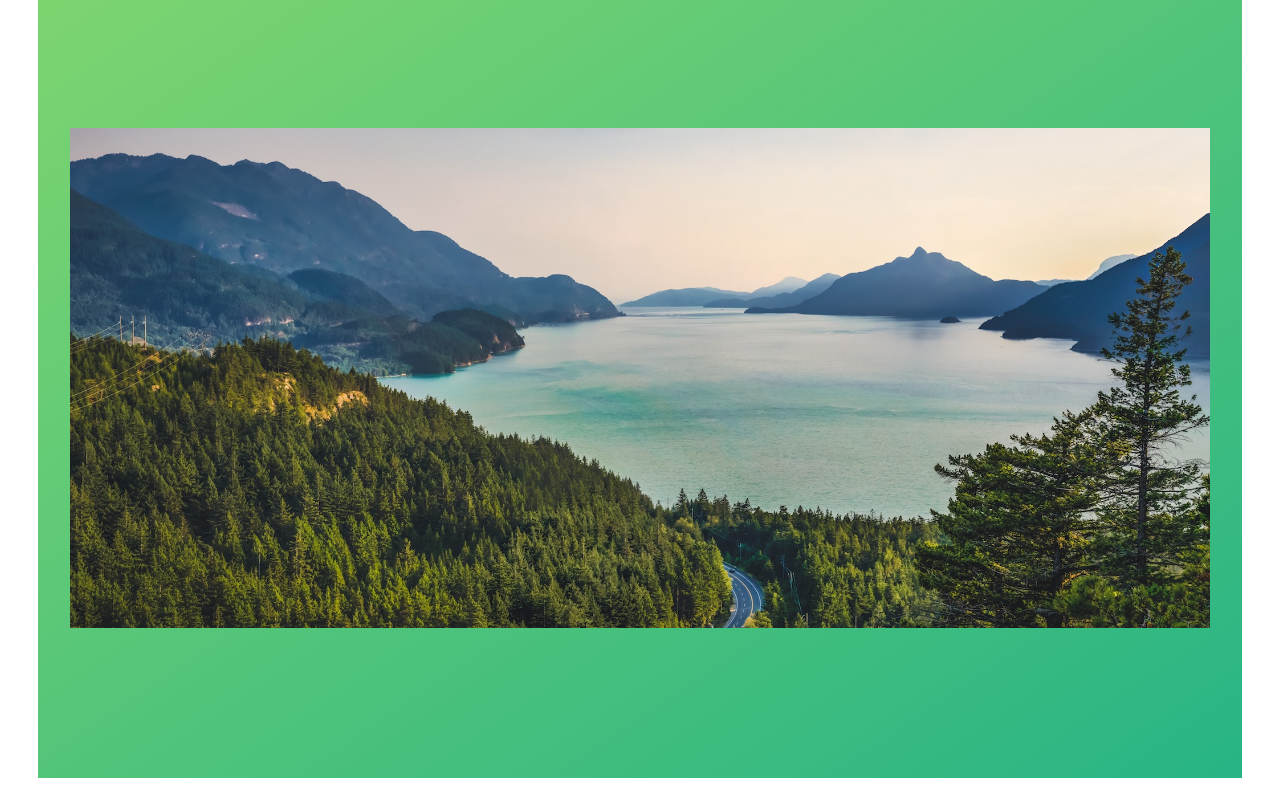
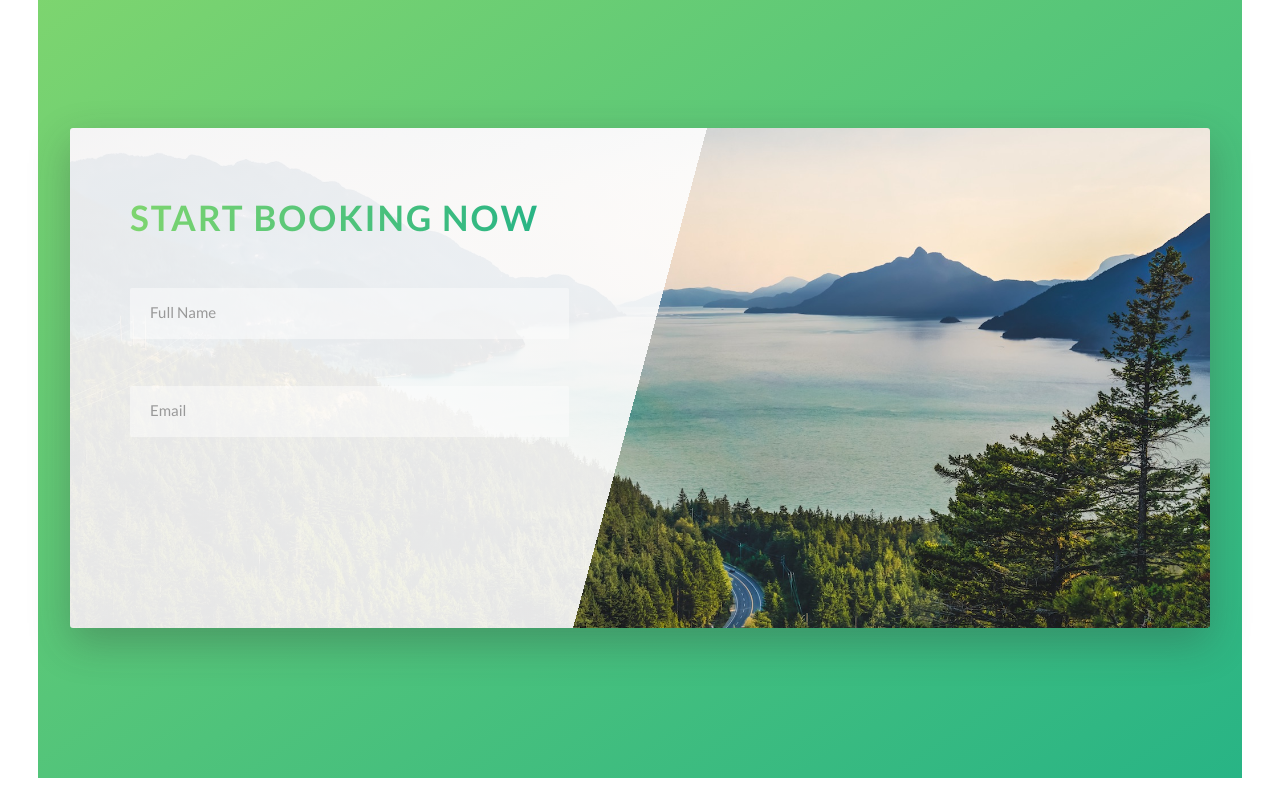
Before and after one commit to VirginiaKMartinez/natour-web, a website: page index.html in a window 1280 px wide. Shown: the part 4600-5408 px from the top of the page. Drawn offline with Linux system fonts and the light colour scheme.

Commit message:
Created inputs for name and email. Created component for the form and, styles and animations. Controlled errors with css and :invalid of chrome to avoid using javascript.

```diff
--- a/index.html
+++ b/index.html
@@ -353,7 +353,39 @@
             <section class="section-book">
                 <div class="row">
                     <div class="book">
-
+                        <div class="book__form">
+                            <form action="#" class="form">
+                                <div class="u-margin-bottom-medium">
+                                    <h2 class="heading-secondary">
+                                        Start booking now
+                                    </h2>
+                                </div>
+                                <div class="form__group">
+                                    <input
+                                        type="text"
+                                        class="form__input"
+                                        placeholder="Full Name"
+                                        id="name"
+                                        required
+                                    />
+                                    <label for="name" class="form__label">
+                                        Full name</label
+                                    >
+                                </div>
+                                <div class="form__group">
+                                    <input
+                                        type="email"
+                                        class="form__input"
+                                        placeholder="Email"
+                                        id="email"
+                                        required
+                                    />
+                                    <label for="email" class="form__label">
+                                        Email address</label
+                                    >
+                                </div>
+                            </form>
+                        </div>
                     </div>
                 </div>
             </section>
--- a/sass/abstracts/_variables.scss
+++ b/sass/abstracts/_variables.scss
@@ -13,6 +13,7 @@ $color-gray-light-1: #f7f7f7;
 $color-gray-light-2: #eee;
 
 $color-gray-dark: #777;
+$color-gray-dark-2: #999;
 
 $color-white: #fdfdfd;
 $color-black: #333333;
--- /dev/null
+++ b/sass/components/_form.scss
@@ -0,0 +1,47 @@
+.form {
+    &__group:not(:last-child) {
+        margin-bottom: 2rem;
+    }
+
+    &__input {
+        font-size: 1.5rem;
+        font-family: inherit;
+        color: inherit;
+        padding: 1.5rem 2rem;
+        border-radius: 2px;
+        background-color: rgba($color-white, 0.5);
+        border: none;
+        border-bottom: 3px solid transparent;
+        width: 70%;
+        display: block;
+
+        &:focus {
+            outline: none;
+            box-shadow: 0 1rem 2rem rgba($color-black, 0.1);
+            border-bottom: 3px solid $color-primary;
+        }
+
+        &:focus:invalid {
+            border-bottom: 3px solid $color-secondary-dark;
+        }
+
+        &::-webkit-input-placeholder {
+            color: $color-gray-dark-2;
+        }
+    }
+
+    &__label {
+        font-size: 1.2rem;
+        font-weight: 700;
+        margin-left: 2rem;
+        margin-top: 0.7rem;
+        display: block;
+        transition: all 0.3s;
+    }
+
+    &__input:placeholder-shown + &__label {
+        opacity: 0;
+        visibility: hidden;
+        transform: translateY(-4rem);
+    }
+}
--- a/sass/main.scss
+++ b/sass/main.scss
@@ -12,6 +12,7 @@
 @import "components/card";
 @import "components/composition";
 @import "components/feature-box";
+@import "components/form";
 @import "components/story";
 
 @import "layout/grid";
--- a/sass/pages/_home.scss
+++ b/sass/pages/_home.scss
@@ -43,8 +43,21 @@
 }
 
 .book {
-    background-image: url(../../img/nat-10.jpg);
+    background-image: linear-gradient(
+            105deg,
+            rgba($color-white, 0.9) 0%,
+            rgba($color-white, 0.9) 50%,
+            transparent 50%
+        ),
+        url(../../img/nat-10.jpg);
     background-size: cover;
-    border: $default-border-radius;
+    border-radius: $default-border-radius;
+    box-shadow: 0 1.5rem 4rem rgba($color-black, 0.3);
+
     height: 50rem;
+
+    &__form {
+        width: 50%;
+        padding: 6rem;
+    }
 }
```
Also changed, not shown: css/style.css. Lines whose indentation alone changed are shown as unchanged.
